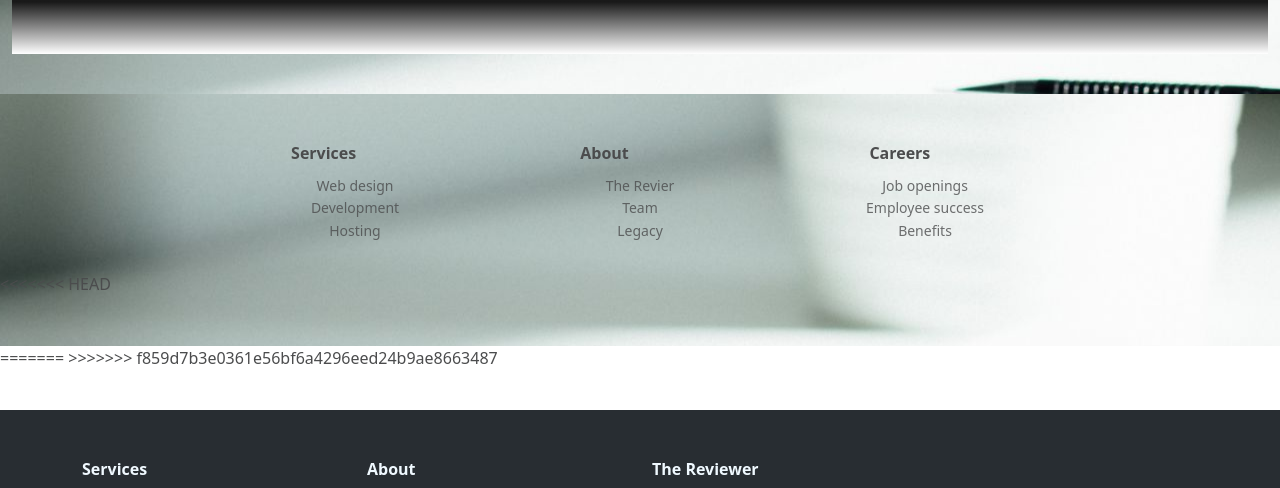
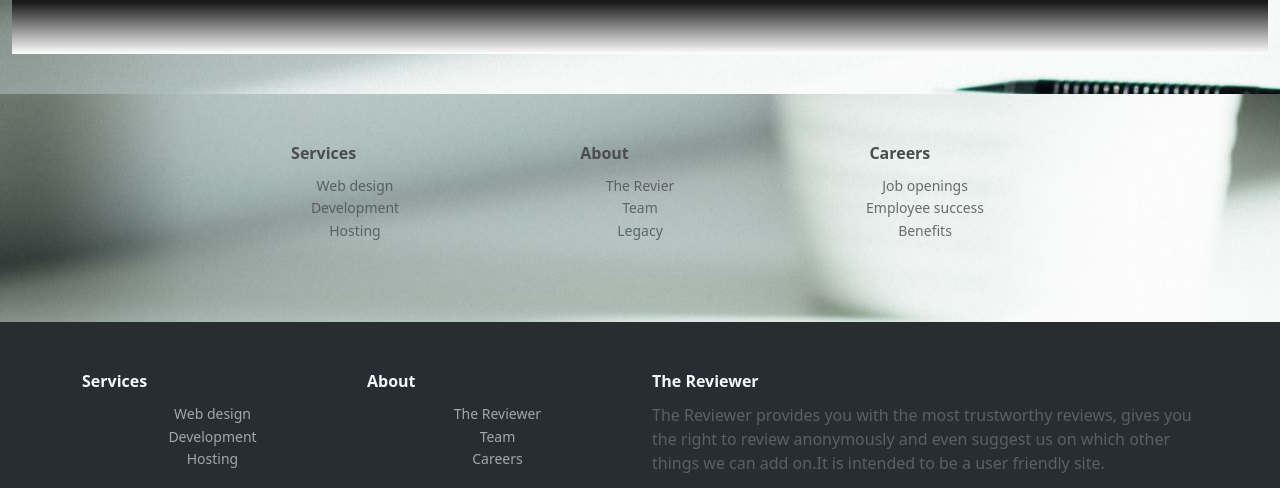
Before and after one commit to drekhi12/reviewer, a plain HTML site: page index.html in a window 1280 px wide. Shown: the part 1095-1583 px from the top of the page. Drawn offline with nearby package versions, Linux system fonts and the light colour scheme; some packages are replaced by stand-ins of ours; no server answers; a script that the page names is missing; a web font is replaced by a local one.

Commit message:
modifying the url for website counter

```diff
--- a/index.html
+++ b/index.html
@@ -98,12 +98,8 @@
                         </div>
                     </div>
                 </div>
-<<<<<<< HEAD
-            </footer>
-=======
             </div>
 
->>>>>>> f859d7b3e0361e56bf6a4296eed24b9ae8663487
         </footer>
         <footer class="footer-dark">
             <div class="container">
@@ -143,7 +139,7 @@
 
     <script>
         function updateCounter() {
-         fetch('https://api.countapi.xyz/update/uimonk/youtubechannel/?amount=1')
+         fetch('https://api.countapi.xyz/update/reviewer.com/counter/?amount=1')
         .then(res => res.json())
         .then(data => counterElement.innerHTML = data.value)
         }
```
